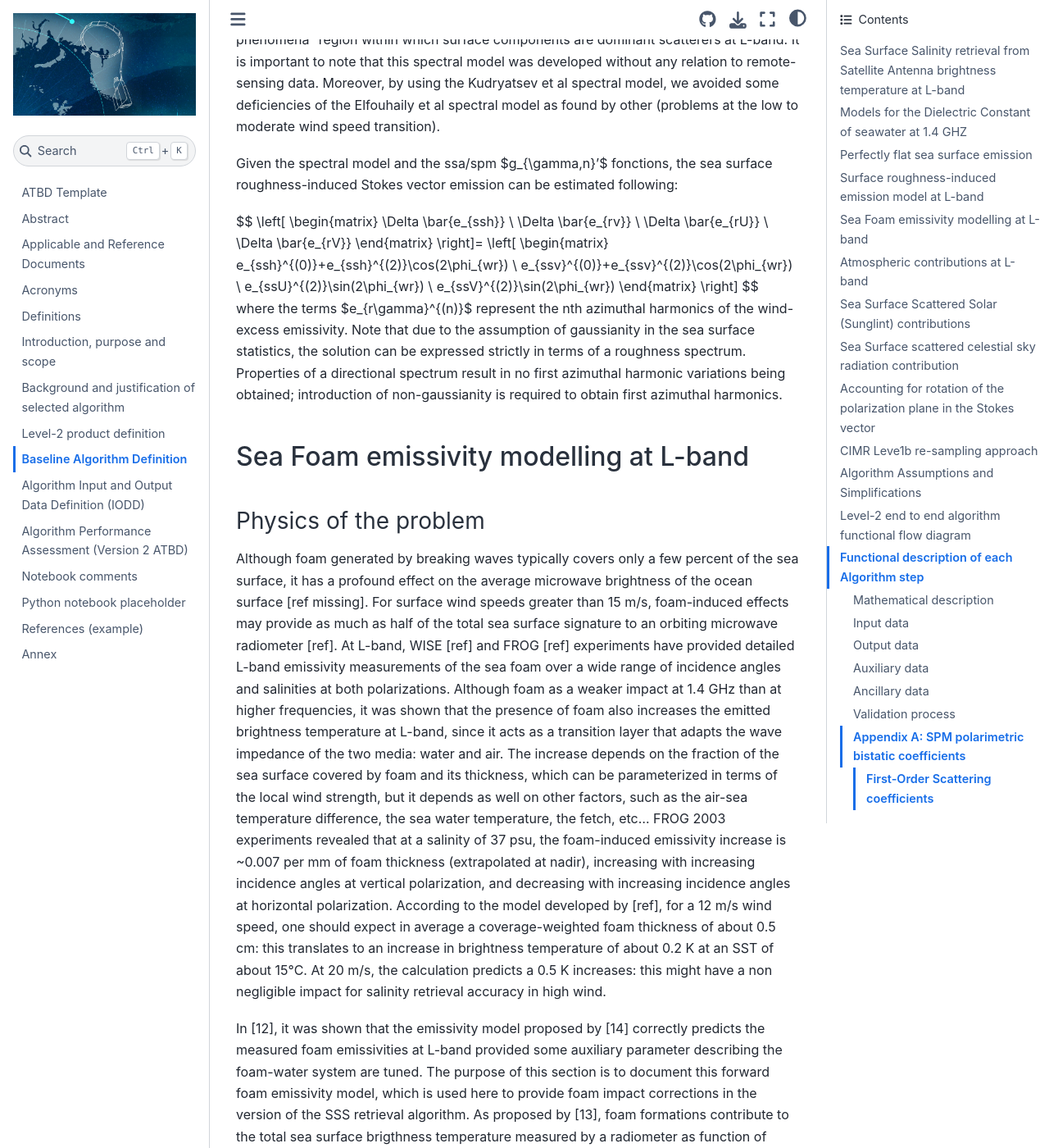
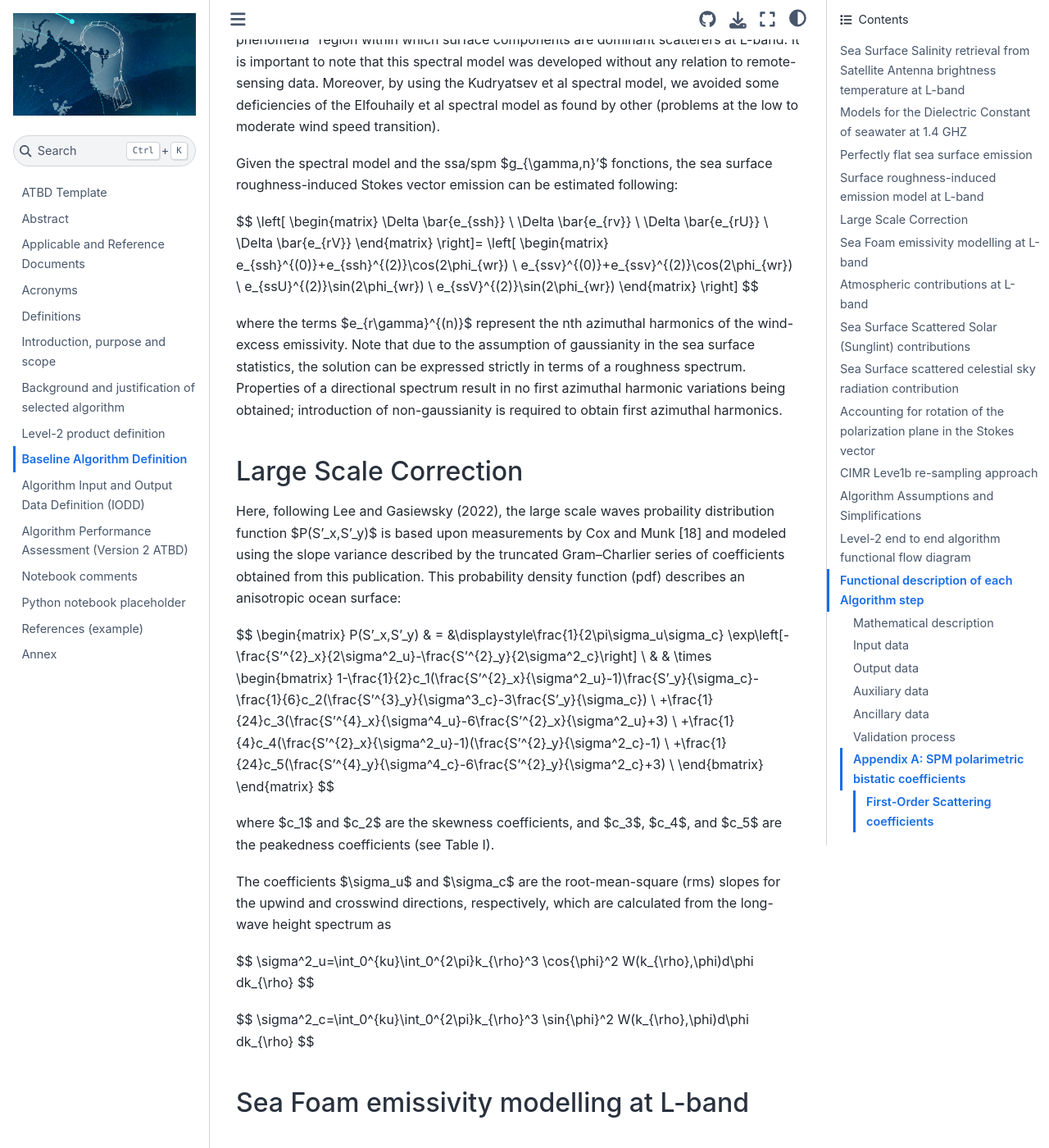
Before and after one commit to CIMR-Algos/L2SSS, a Jupyter Book: the page built from book/baseline_algorithm_definition.md, in a window 1280 px wide and 1400 px high, scrolled down 27884 px. Shown: the whole window at 82% size. Built offline with Jupyter Book 1.0.4 settings and Sphinx 7.4.7 and the Sphinx Book theme 1.1.4, drawn with Linux system fonts in a browser that asks for light colours; some of the changed text lies outside the part shown.

Commit message:
Update baseline_algorithm_definition.md

```diff
--- a/book/baseline_algorithm_definition.md
+++ b/book/baseline_algorithm_definition.md
@@ -960,8 +960,42 @@ e_{ssV}^{(2)}\sin(2\phi_{wr})
 \end{matrix}
 \right]
 $$
+
 where the  terms $e_{r\gamma}^{(n)}$ represent the nth azimuthal harmonics of the wind-excess emissivity. Note that due to the assumption of gaussianity in the sea surface statistics, the solution can be expressed strictly in terms of a roughness spectrum. Properties of a directional spectrum result in no first azimuthal harmonic variations being obtained; introduction of non-gaussianity is required to obtain first azimuthal harmonics.
 
+### Large Scale Correction ###
+
+Here, following Lee and Gasiewsky (2022), the large scale waves probaility distribution function $P(S'_x,S'_y)$ is based upon measurements by Cox and Munk [18] and modeled using the slope variance described by the truncated Gram–Charlier series of coefficients obtained from this publication. This
+probability density function (pdf) describes an anisotropic
+ocean surface:
+
+$$
+\begin{matrix}
+P(S'_x,S'_y) & = &\displaystyle\frac{1}{2\pi\sigma_u\sigma_c} \exp\left\[-\frac{S'^{2}_x}{2\sigma^2_u}-\frac{S'^{2}_y}{2\sigma^2_c}\right\] \\
+    & & \times \begin{bmatrix}
+                1-\frac{1}{2}c_1(\frac{S'^{2}_x}{\sigma^2_u}-1)\frac{S'_y}{\sigma_c}-\frac{1}{6}c_2(\frac{S'^{3}_y}{\sigma^3_c}-3\frac{S'_y}{\sigma_c}) \\
+		+\frac{1}{24}c_3(\frac{S'^{4}_x}{\sigma^4_u}-6\frac{S'^{2}_x}{\sigma^2_u}+3)  \\
+		+\frac{1}{4}c_4(\frac{S'^{2}_x}{\sigma^2_u}-1)(\frac{S'^{2}_y}{\sigma^2_c}-1) \\
+		+\frac{1}{24}c_5(\frac{S'^{4}_y}{\sigma^4_c}-6\frac{S'^{2}_y}{\sigma^2_c}+3)  \\
+				\end{bmatrix}
+\end{matrix}
+$$
+
+where $c_1$ and $c_2$ are the skewness coefficients, and $c_3$,
+$c_4$, and $c_5$ are the peakedness coefficients (see Table I).
+
+The coefficients $\sigma_u$ and $\sigma_c$   are the root-mean-square (rms)
+slopes for the upwind and crosswind directions, respectively,
+which are calculated from the long-wave height spectrum
+as
+
+$$
+\sigma^2_u=\int_0^{ku}\int_0^{2\pi}k_{\rho}^3 \cos{\phi}^2 W(k_{\rho},\phi)d\phi dk_{\rho}
+$$
+
+$$
+\sigma^2_c=\int_0^{ku}\int_0^{2\pi}k_{\rho}^3 \sin{\phi}^2 W(k_{\rho},\phi)d\phi dk_{\rho}
+$$
 
 ### Sea Foam emissivity modelling at L-band ###
 
@@ -1346,6 +1380,7 @@ Along a path at angle $θ_s$ from  nadir, the  unpolarized brightness temperatur
 $$T_{ea}(\theta_{s})=\sec⁡\theta_s [T_{bad}+T_{bav}]$$
 
 ### Sea Surface Scattered Solar (Sunglint) contributions ###
+
 At L-band, the sun is also a very hot thermal source with effective temperatures on the order of $10^6$ degrees during active periods of the solar cycle (Le Vine et al., 2005; Reul et al, 2007) with even higher amplitude emission is reached during solar flares. Even though the sun is relatively small in angular extent, it is such a strong source of radiation at L-band that solar effects remain an important potential sources of uncertainty on salinity retrieval (Le Vine, et al., 2005 ; Reul et al., 2007). 	For a real-aperture radiometer such as the Aquarius, SMAP and CIMR radiometers, sun glint (i.e. reflection at the sea surface) impacts the measurements through its contribution to the antenna temperature. Dinnat and Le Vine (2008) estimated that this contribution does not exceed about 0.14 K for Aquarius mission in quiet sun conditions (i.e., the sun brightness temperature equal about 500,000 K). Because the antenna boresight of the rotating real-aperture radiometer of SMAP and CIMR will enters the day side of the Earth’s terminator (i.e., the moving curve that divides the daylight side and the dark night side on Earth), the solar effects on the antenna brightness can be of much higher amplitude for this mission, potentially exceeding 15 K.  Observations with large sun glint shall be flagged in the CIMR salinity retrievals but small sunglint signal (less than few tenth of K) can be corrected for.
 
 At the surface, the brightness temperature of the scattered solar radiation in polarization $p$ may be expressed as (Reul et al., 2007 [RD.14]):
@@ -1425,11 +1460,17 @@ where  $A=(\pi k^2 q^2)/(q_z^4)$ and $P$ is the sea surface slope 2D probability
 $$P(S_u,S_c)=\displaystyle\frac{1}{2\pi\sigma_u\sigma_c} \exp[-\frac{ξ^2+η^2}{2}]$$
 
 where  $σ_u^2$ and $σ_c^2$ are the upwind and crosswind mean square slope which are function of the surface wind speed (see further) and the normalized facet slopes are:
+
 $$\eta=  S_u⁄σ_u$$
+
 $$\zeta=S_c/σ_c$$
+
 and where the specular facet upwind and crosswind slopes are defined by:
+
 $$S_u=  s_{nx}⁄s_{nz}$$
+
 $$S_c=  -s_{ny}⁄s_{nz}$$
+
 with the cartesian components of the specular facet normal vector which are proportional to:
 
 $$s_{nx}=\displaystyle\frac{\hat{k}_{ox}+\hat{k}_{sx}}{2}$$
```
Also changed, not shown: other parts of book/baseline_algorithm_definition.md (+1 -1 lines).
